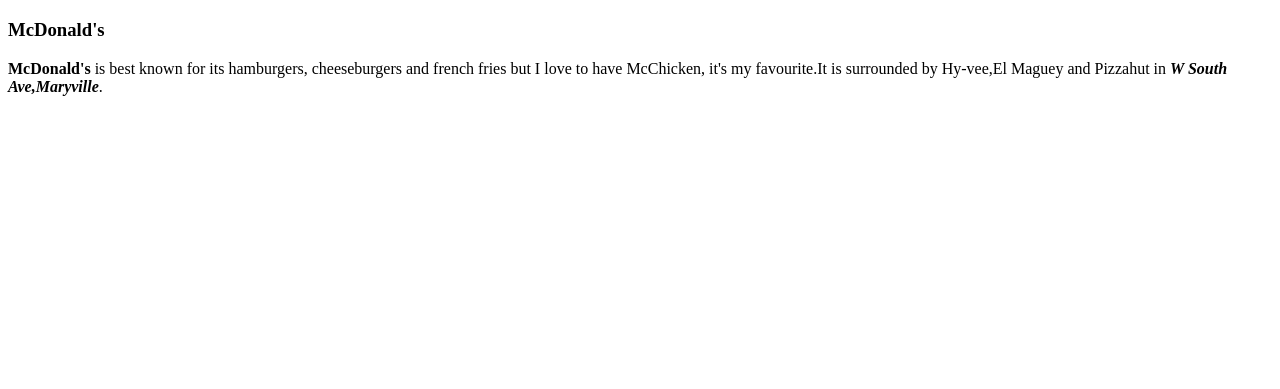
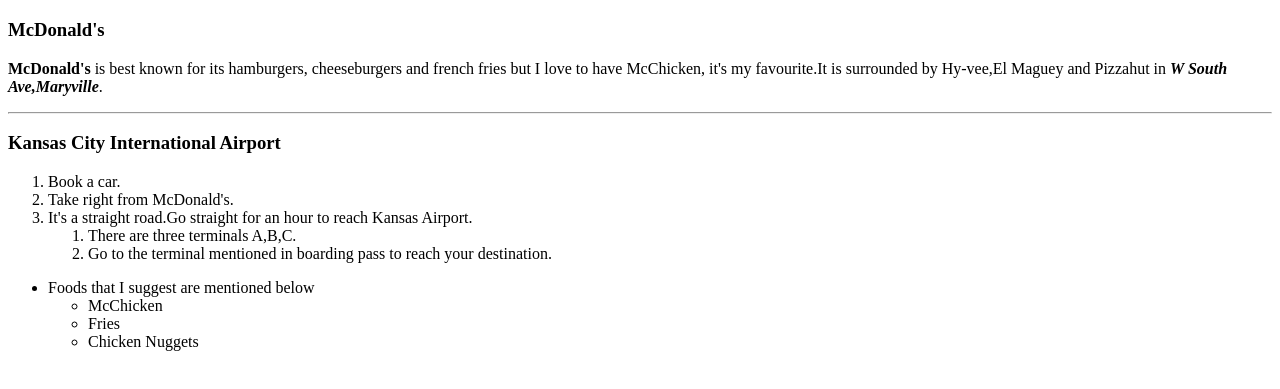
Before and after one commit to 44-563-Web-Apps-S22/webapps-s22-assignment-3-GopijaVenepalli, a plain HTML site: page index.html in a window 1280 px wide. Shown: the part 61-450 px from the top of the page. Drawn offline with Linux system fonts and the light colour scheme.

Commit message:
Update index.html

```diff
--- a/index.html
+++ b/index.html
@@ -7,5 +7,24 @@
             <h1>Gopija</h1>
             <h3>McDonald's</h3>
             <p> <b>McDonald's</b> is best known for its hamburgers, cheeseburgers and french fries but I love to have McChicken, it's my favourite.It is surrounded by Hy-vee,El Maguey and Pizzahut in <i><b>W South Ave,Maryville</b></i>.</p>
+            <hr>
+            <h3>Kansas City International Airport</h3>
+            <ol>
+                <li>Book a car.</li>
+                <li>Take right from McDonald's.</li>
+                <li>It's a straight road.Go straight for an hour to reach Kansas Airport.</li>
+                <ol>
+                    <li>There are three terminals A,B,C.</li>
+                    <li>Go to the terminal mentioned in boarding pass to reach your destination.</li>
+                </ol>
+            </ol>
+            <ul>
+                <li>Foods that I suggest are mentioned below</li>
+                <ul>
+                    <li>McChicken</li>
+                    <li>Fries</li>
+                    <li>Chicken Nuggets</li>
+                </ul>
+            </ul>
         </body>
 </html>
```
